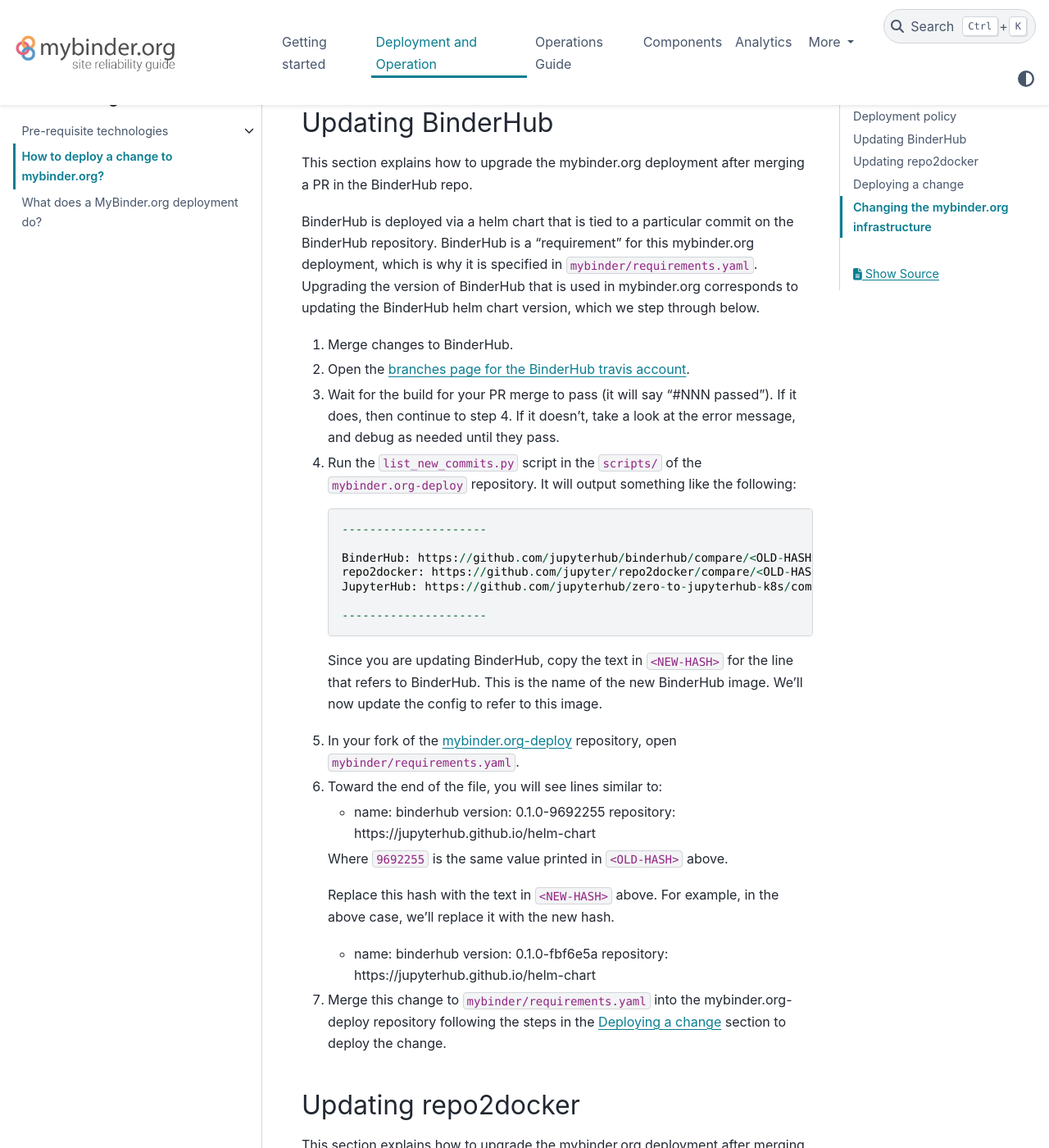
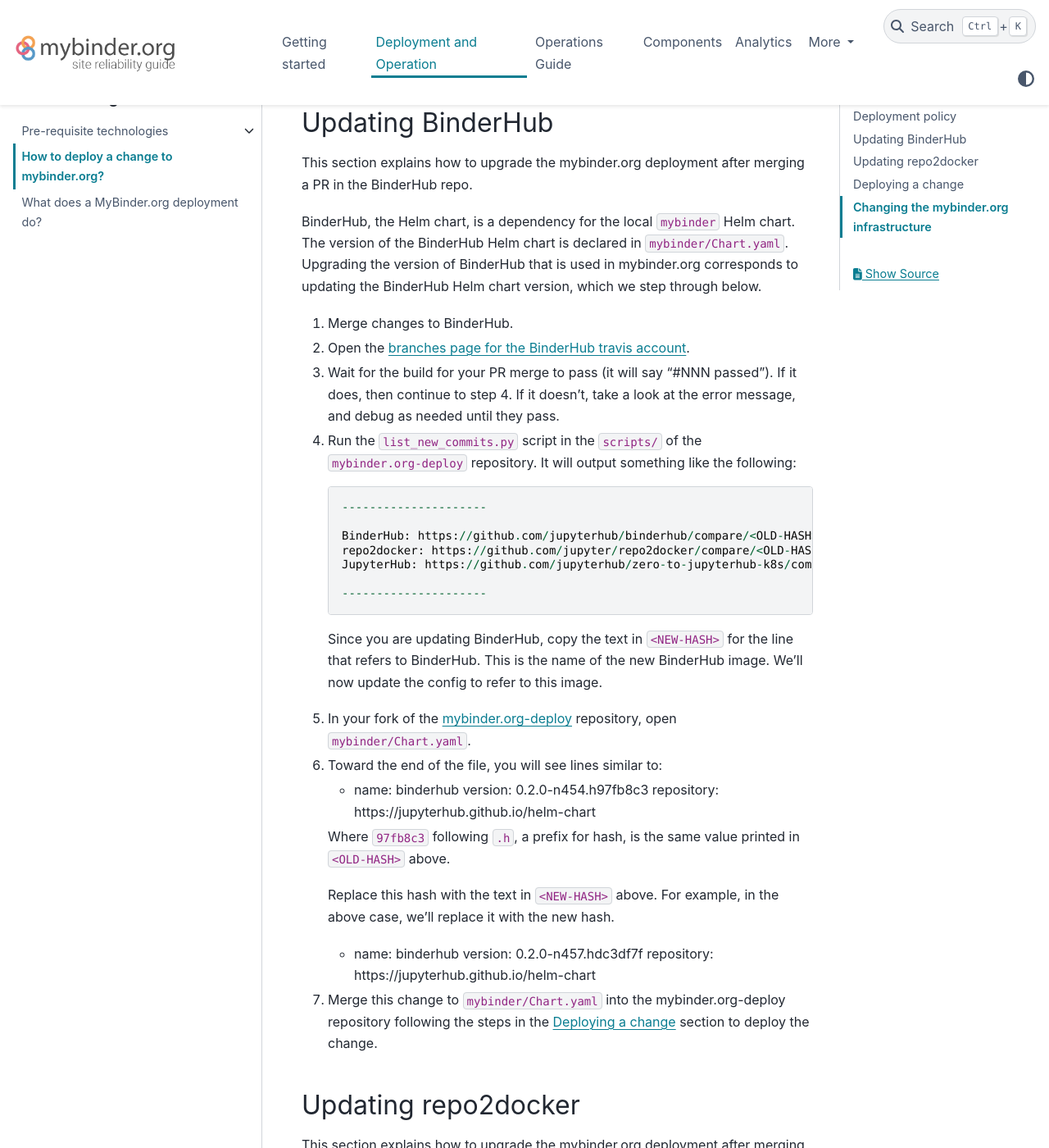
Before and after one commit to jupyterhub/mybinder.org-deploy, a Sphinx documentation site: the page built from docs/source/deployment/how.md, in a window 1280 px wide and 1400 px high, scrolled down 1046 px. Shown: the whole window at 82% size. Built offline with Sphinx 7.4.7 and the PyData theme 0.15.4, drawn with Linux system fonts in a browser that asks for light colours; some of the changed text lies outside the part shown.

Commit message:
Update outdated references to requirements.yaml

````diff
--- a/docs/source/deployment/how.md
+++ b/docs/source/deployment/how.md
@@ -40,11 +40,10 @@
 This section explains how to upgrade the mybinder.org deployment after
 merging a PR in the BinderHub repo.
 
-BinderHub is deployed via a helm chart that is tied to a particular commit on the
-BinderHub repository. BinderHub is a "requirement" for this mybinder.org deployment,
-which is why it is specified in `mybinder/requirements.yaml`. Upgrading the version of BinderHub
-that is used in mybinder.org corresponds to updating the BinderHub helm chart version,
-which we step through below.
+BinderHub, the Helm chart, is a dependency for the local `mybinder` Helm chart.
+The version of the BinderHub Helm chart is declared in `mybinder/Chart.yaml`.
+Upgrading the version of BinderHub that is used in mybinder.org corresponds to
+updating the BinderHub Helm chart version, which we step through below.
 
 1. Merge changes to BinderHub.
 2. Open the [branches page for the BinderHub travis account](https://travis-ci.org/jupyterhub/binderhub/branches).
@@ -67,23 +66,24 @@
    We'll now update the config to refer to this image.
 
 5. In your fork of the [mybinder.org-deploy](https://github.com/jupyterhub/mybinder.org-deploy)
-   repository, open `mybinder/requirements.yaml`.
+   repository, open `mybinder/Chart.yaml`.
 6. Toward the end of the file, you will see lines similar to:
 
       - name: binderhub
-        version: 0.1.0-9692255
+        version: 0.2.0-n454.h97fb8c3
         repository: https://jupyterhub.github.io/helm-chart
 
-   Where `9692255` is the same value printed in `<OLD-HASH>` above.
+   Where `97fb8c3` following `.h`, a prefix for hash, is the same value printed
+   in `<OLD-HASH>` above.
 
    Replace this hash with the text in `<NEW-HASH>` above. For example, in the
    above case, we'll replace it with the new hash.
 
       - name: binderhub
-        version: 0.1.0-fbf6e5a
+        version: 0.2.0-n457.hdc3df7f
         repository: https://jupyterhub.github.io/helm-chart
 
-7. Merge this change to `mybinder/requirements.yaml` into the mybinder.org-deploy
+7. Merge this change to `mybinder/Chart.yaml` into the mybinder.org-deploy
    repository following the steps in the [Deploying a change](#deploying-a-change) section
    to deploy the change.
 
@@ -179,7 +179,7 @@
 
 ```eval_rst
 .. note::
-   Currently you cannot deploy changes to `mybinder/requirements.yaml` only to staging.
+   Currently you cannot deploy changes to `mybinder/Chart.yaml` only to staging.
 ```
 Sometimes you want to test out a deployment live before you make a deployment
 to `prod`.
````
Also changed, not shown: docs/source/deployment/what.md (+3 -3 lines), docs/source/getting_started/production_environment.md (+8 -7 lines), 1 other file.
